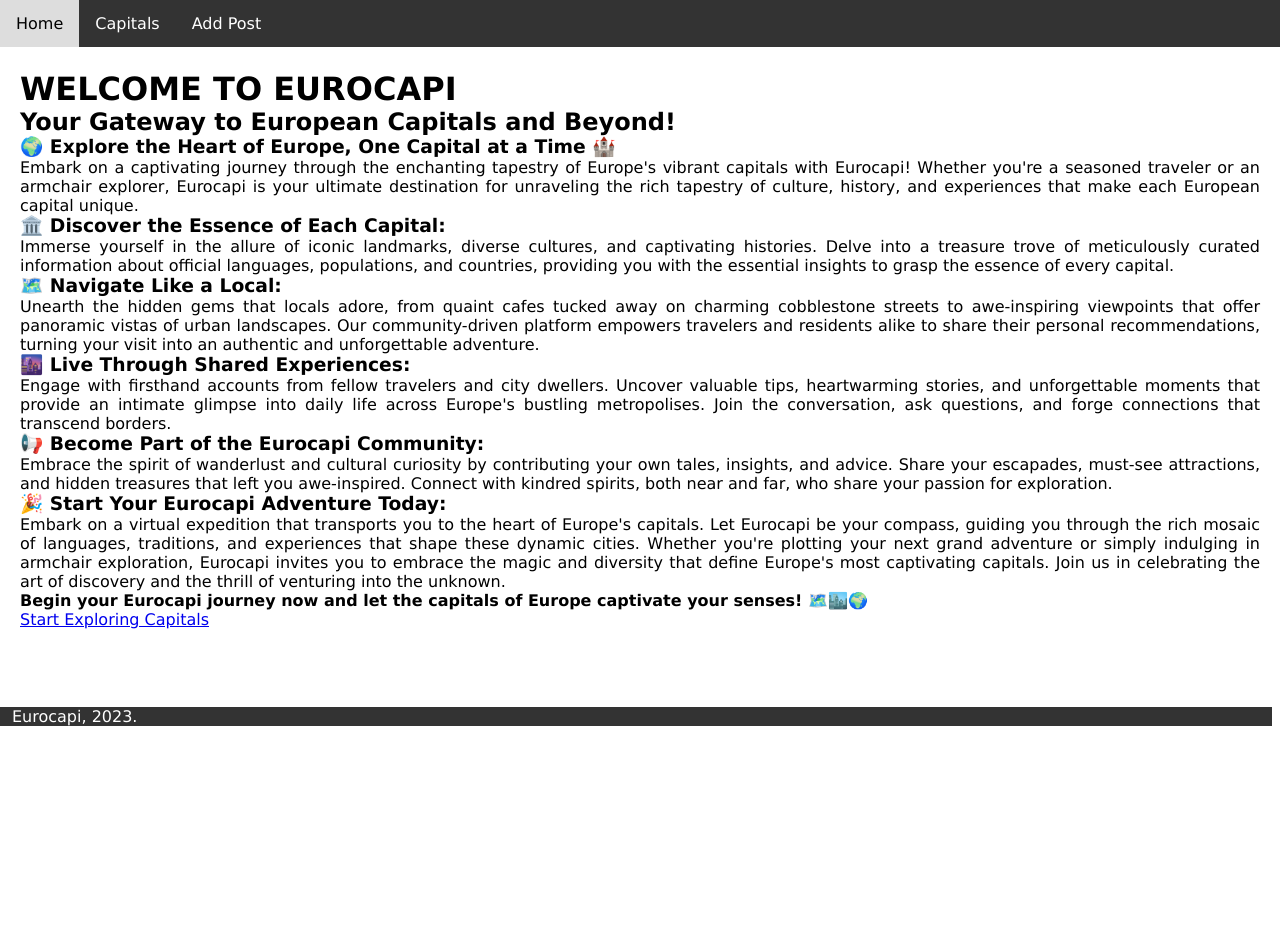
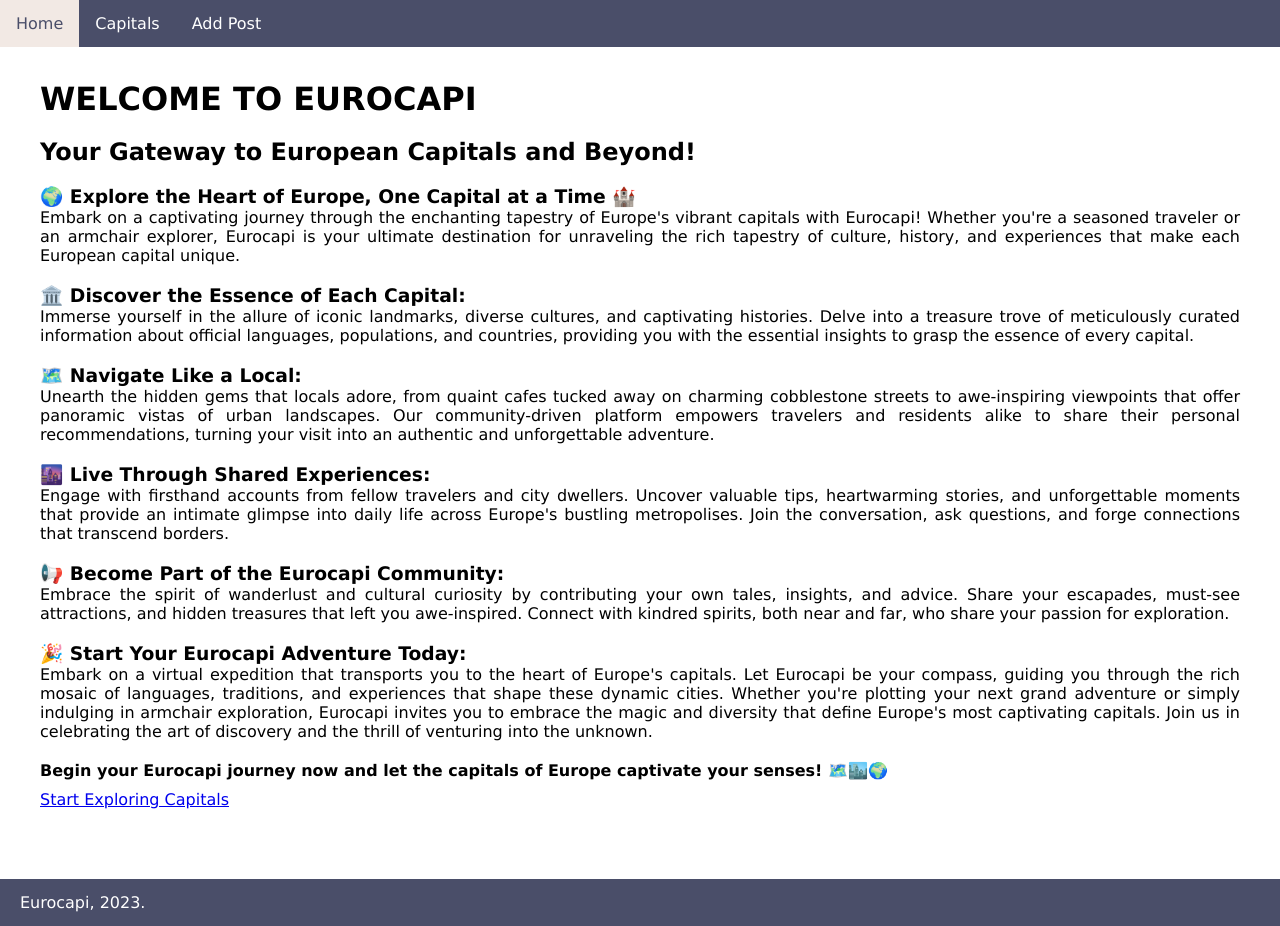
Before and after one commit to mariagimenezbustos/eurocapi, a React (Vite) app in the folder client/: page / in a window 1280 px wide. Before the commit the page ends 800 px from the top, so only its background shows below. Built offline with nearby package versions, Linux system fonts and the light colour scheme; no server answers.

Commit message:
some new styling

```diff
--- a/client/src/App.css
+++ b/client/src/App.css
@@ -1,8 +1,14 @@
+* {
+  box-sizing: border-box;
+  margin: 0;
+  font-family: Verdana, sans-serif;
+}
+
 .navbar {
   position: fixed;
   top: 0;
   left: 0;
-  background-color: #333;
+  background-color: #4a4e69;
   text-align: center;
   overflow: hidden;
   width: 100%;
@@ -19,24 +25,17 @@
 }
 
 .navbar a:hover {
-  background: #ddd;
-  color: black;
-}
-
-* {
-  box-sizing: border-box;
-  margin: 0;
-  font-family: Verdana, sans-serif;
+  background: #f2e9e4;
+  color: #4a4e69;
 }
 
 footer {
-  bottom: -8px;
+  bottom: 0;
   position: relative;
-  background-color: #333;
+  background-color: #4a4e69;
   overflow: hidden;
   width: 100%;
-  /* margin-left: -10px; */
   color: white;
-  padding-left: 20px;
-  left: -8px;
+  padding: 14px 20px;
+  left: 0;
 }
--- a/client/src/components/AddPost.css
+++ b/client/src/components/AddPost.css
@@ -8,6 +8,7 @@
     margin-left: 10px;
     min-height: 80vh;
     box-sizing: border-box;
+    color: #22223b;
 }
 
 .title-input, .description-input {
@@ -18,10 +19,32 @@
     text-align: left;
 }
 
-.title-tag, .description-tag, .submit, .local, .user {
-    margin-top: 15px;
+.checkbox, .username  {
+    margin-top: 10px;
+}
+
+.capital, .submit, .title-tag, .description-tag {
+    margin-top: 20px;
 }
 
 select, .checkbox, .username {
     margin-left: 10px;
 }
+
+.share-experience {
+    font-size: 70px;
+    margin: 20px auto;
+    text-align: center;
+}
+
+.experience-form {
+    width: 90%;
+    margin: auto;
+    border-radius: 1rem;
+    box-shadow: 0px 10px 8px #4a4e69;
+    display: flex;
+    flex-direction: column;
+    background-color: white;
+    height: fit-content;
+    justify-content: center;
+}
--- a/client/src/components/AddPost.jsx
+++ b/client/src/components/AddPost.jsx
@@ -88,9 +88,10 @@ function AddPost() {
     return (
         <div id="AddPost">
             <div>
-                <h1>Share your experience!</h1>
+                <h1 className="share-experience">Share your experience!</h1>
 
                 <form
+                    className="experience-form"
                     onSubmit={handleSubmit}
                     >
 
@@ -98,6 +99,7 @@ function AddPost() {
                         Select a capital
                         <select
                             name="capital_id"
+                            className="capital"
                             value={project.capital_id}
                             onChange={handleInputChange}
                             >
@@ -114,7 +116,7 @@ function AddPost() {
 
                     <br />
 
-                    <label className="local">
+                    <label>
                         Mark if you're a local
                         <input
                             type="checkbox"
@@ -127,7 +129,7 @@ function AddPost() {
 
                     <br />
 
-                    <label className="user">
+                    <label>
                         Please provide your username
                         <input
                             name="username"
--- a/client/src/components/Capital.css
+++ b/client/src/components/Capital.css
@@ -9,11 +9,10 @@
 .capital-list {
     list-style-type: none;
     text-align: left;
-    background-color: bisque;
+    background-color: #f2e9e4;
     padding-top: 70px;
     padding-bottom: 70px;
     padding-right: 15px;
-    /* margin-left: -10px; */
     margin-bottom: -10px;
     min-height: 100vh;
     width: 20vw;
@@ -41,7 +40,6 @@ button a:link {
     margin-top: -25px;
     position: absolute;
     z-index: -5;
-    /* margin-left: -50px; */
     filter: brightness(50%);
 }
 
@@ -74,8 +72,8 @@ i {
 .basics {
     text-align: center;
     border-radius: 1rem;
-    box-shadow: 1px 5px 8px #999;
-    background-color: bisque;
+    box-shadow: 1px 5px 8px #c9ada7;
+    background-color: #f2e9e4;
     display: flex;
     flex-direction: column;
     margin: 0.5rem;
@@ -85,7 +83,7 @@ i {
 }
 
 .basics-grid {
-    margin: 30px auto;
+    margin: 110px auto 30px auto;
     display: grid;
     grid-template-columns: repeat(auto-fill, 250px);
     column-gap: 30px;
@@ -104,3 +102,7 @@ i {
 .important-message {
     color: red;
 }
+
+.description-title{
+    margin: 10px auto;
+}
--- a/client/src/components/Capital.jsx
+++ b/client/src/components/Capital.jsx
@@ -98,13 +98,15 @@ export default function Capital() {
                         {weather && <p className="basics">Current temperature:<br/>{weather} °C</p>}
                     </div>
 
-                    <h3>{capital.description_title}</h3>
-                    <h4>{capital.description_subtitle_1}</h4>
-                    <p>{capital.description_text_1}</p>
-                    <h4>{capital.description_subtitle_2}</h4>
-                    <p>{capital.description_text_2}</p>
-                    <h4>{capital.description_subtitle_3}</h4>
-                    <p>{capital.description_text_3}</p>
+                    <div>
+                        <h3 classname="description-title">{capital.description_title}</h3>
+                        <h4 classname="description-title">{capital.description_subtitle_1}</h4>
+                        <p>{capital.description_text_1}</p>
+                        <h4 classname="description-title">{capital.description_subtitle_2}</h4>
+                        <p>{capital.description_text_2}</p>
+                        <h4 classname="description-title">{capital.description_subtitle_3}</h4>
+                        <p>{capital.description_text_3}</p>
+                    </div>
 
                     {capital.name === "Kiev" &&
                     <div className="important-message">
--- a/client/src/components/Capitals.css
+++ b/client/src/components/Capitals.css
@@ -21,7 +21,7 @@ h2, h3, input {
 .card {
     width: 15rem;
     border-radius: 1rem;
-    box-shadow: 0px 10px 8px #999;
+    box-shadow: 0px 10px 8px #4a4e69;
     display: flex;
     flex-direction: column;
     margin: 0.5rem;
@@ -51,7 +51,7 @@ h2, h3, input {
     width: 90%;
     border-radius: 5px;
     padding: 0.5rem 1rem;
-    background-color: #2563eb;
+    background-color: #9a8c98;
     text-decoration: none;
     margin: 0.5rem;
 }
@@ -85,10 +85,16 @@ h2, h3, input {
 .no-result-message {
     width: 50%;
     border-radius: 1rem;
-    box-shadow: 0px 10px 8px #999;
+    box-shadow: 0px 10px 8px #f2e9e4;
     display: flex;
-    background-color: lightgray;
+    background-color: #c9ada7;
     justify-content: center;
     align-items: center;
     margin: auto;
 }
+
+.euro-capi {
+    color: #22223b;
+    font-size: 70px;
+    margin: 20px auto;
+}
--- a/client/src/components/Home.css
+++ b/client/src/components/Home.css
@@ -1,5 +1,5 @@
 .main {
-    margin: 70px 20px;
+    padding: 70px 20px;
     text-align: justify;
     text-justify: inter-word;
 }
@@ -8,6 +8,10 @@ h3 {
     font-weight: 700;
 }
 
-.seventh {
+.end {
     font-weight: 700;
 }
+
+.text, .title, .end, .link {
+    padding: 10px 20px;
+}
--- a/client/src/components/Home.jsx
+++ b/client/src/components/Home.jsx
@@ -6,9 +6,9 @@ function Home() {
     return (
         <div>
             <div className="main">
-                <h1>WELCOME TO EUROCAPI</h1>
-                <h2>Your Gateway to European Capitals and Beyond!</h2>
-                <div className="first">
+                <h1 className="title">WELCOME TO EUROCAPI</h1>
+                <h2 className="title">Your Gateway to European Capitals and Beyond!</h2>
+                <div className="text">
                     <h3>
                         🌍 Explore the Heart of Europe, One Capital at a Time 🏰
                     </h3>
@@ -16,7 +16,7 @@ function Home() {
                         Embark on a captivating journey through the enchanting tapestry of Europe's vibrant capitals with Eurocapi! Whether you're a seasoned traveler or an armchair explorer, Eurocapi is your ultimate destination for unraveling the rich tapestry of culture, history, and experiences that make each European capital unique.
                     </p>
                 </div>
-                <div className="second">
+                <div className="text">
                     <h3>
                         🏛️ Discover the Essence of Each Capital:
                     </h3>
@@ -24,7 +24,7 @@ function Home() {
                         Immerse yourself in the allure of iconic landmarks, diverse cultures, and captivating histories. Delve into a treasure trove of meticulously curated information about official languages, populations, and countries, providing you with the essential insights to grasp the essence of every capital.
                     </p>
                 </div>
-                <div className="third">
+                <div className="text">
                     <h3>
                         🗺️ Navigate Like a Local:
                     </h3>
@@ -32,7 +32,7 @@ function Home() {
                         Unearth the hidden gems that locals adore, from quaint cafes tucked away on charming cobblestone streets to awe-inspiring viewpoints that offer panoramic vistas of urban landscapes. Our community-driven platform empowers travelers and residents alike to share their personal recommendations, turning your visit into an authentic and unforgettable adventure.
                     </p>
                 </div>
-                <div className="fourth">
+                <div className="text">
                     <h3>
                         🌆 Live Through Shared Experiences:
                     </h3>
@@ -40,7 +40,7 @@ function Home() {
                         Engage with firsthand accounts from fellow travelers and city dwellers. Uncover valuable tips, heartwarming stories, and unforgettable moments that provide an intimate glimpse into daily life across Europe's bustling metropolises. Join the conversation, ask questions, and forge connections that transcend borders.
                     </p>
                 </div>
-                <div className="fifth">
+                <div className="text">
                     <h3>
                         📢 Become Part of the Eurocapi Community:
                     </h3>
@@ -48,7 +48,7 @@ function Home() {
                         Embrace the spirit of wanderlust and cultural curiosity by contributing your own tales, insights, and advice. Share your escapades, must-see attractions, and hidden treasures that left you awe-inspired. Connect with kindred spirits, both near and far, who share your passion for exploration.
                     </p>
                 </div>
-                <div className="sixth">
+                <div className="text">
                     <h3>
                         🎉 Start Your Eurocapi Adventure Today:
                     </h3>
@@ -56,10 +56,10 @@ function Home() {
                         Embark on a virtual expedition that transports you to the heart of Europe's capitals. Let Eurocapi be your compass, guiding you through the rich mosaic of languages, traditions, and experiences that shape these dynamic cities. Whether you're plotting your next grand adventure or simply indulging in armchair exploration, Eurocapi invites you to embrace the magic and diversity that define Europe's most captivating capitals. Join us in celebrating the art of discovery and the thrill of venturing into the unknown.
                     </p>
                 </div>
-                <p className="seventh">
+                <p className="end">
                     Begin your Eurocapi journey now and let the capitals of Europe captivate your senses! 🗺️🏙️🌍
                 </p>
-                <Link to="/capitals">Start Exploring Capitals</Link>
+                <Link className="link" to="/capitals">Start Exploring Capitals</Link>
             </div>
         </div>
     )
```
